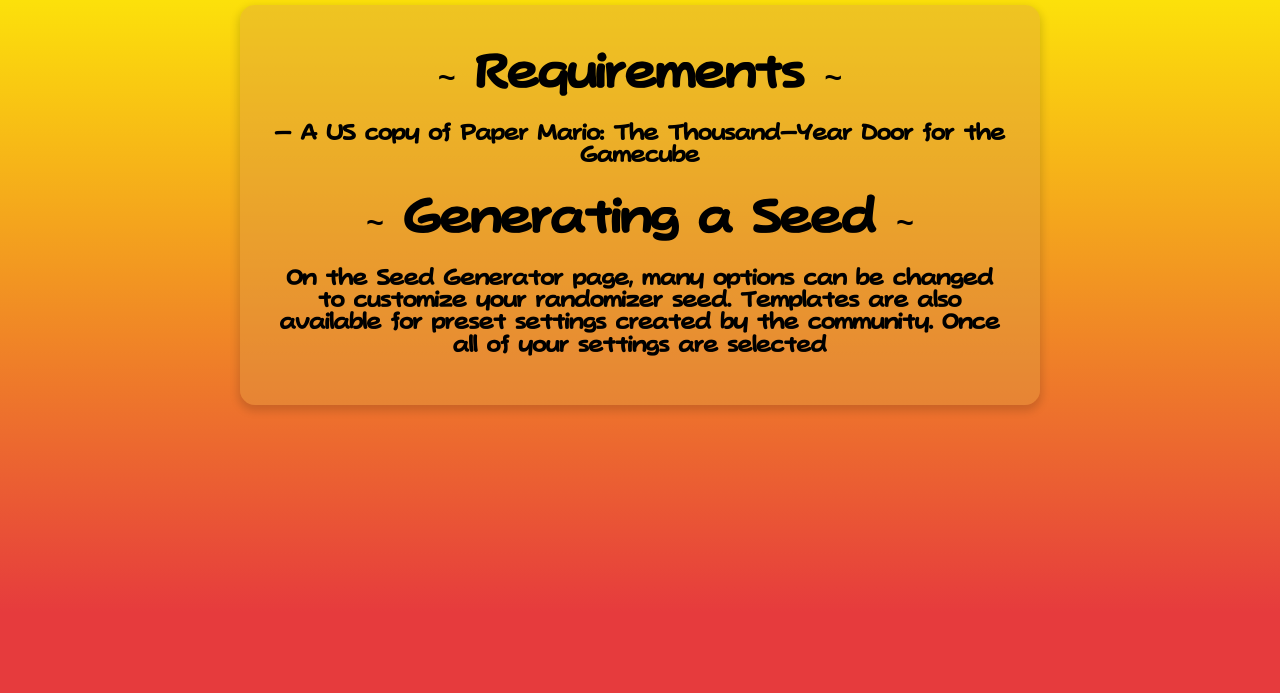
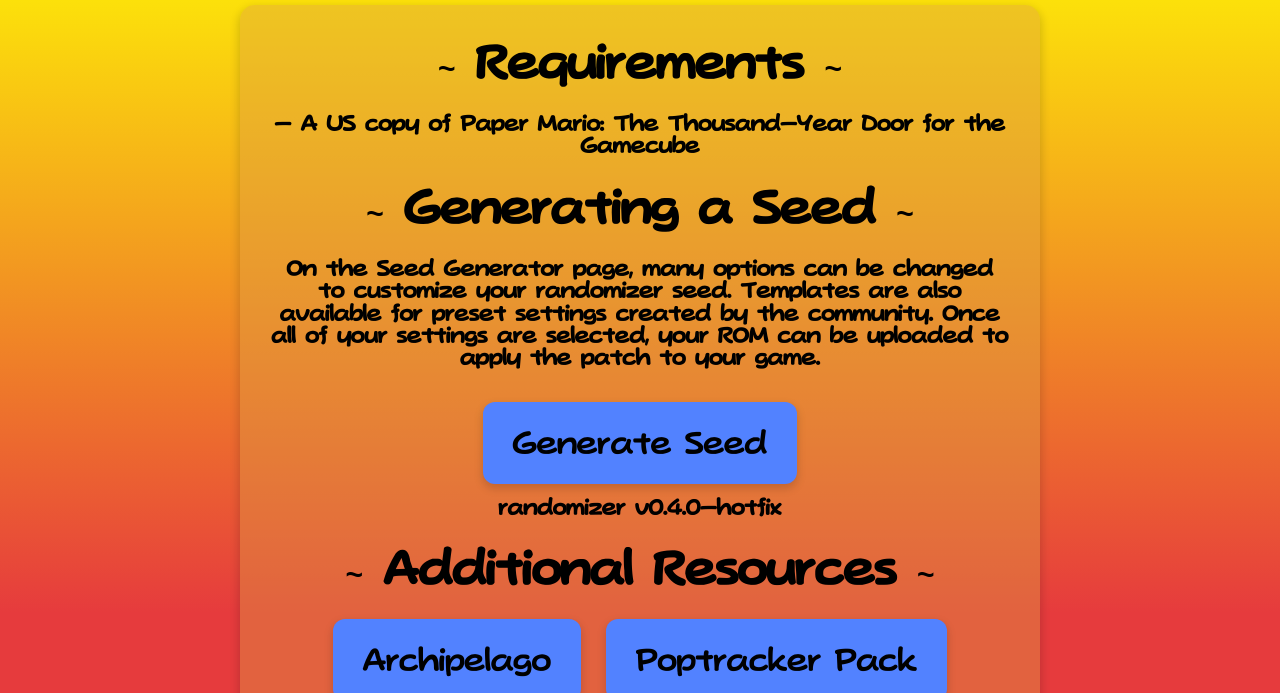
Before and after one commit to jamesbrq/TTYDRandomizerWebpage, a plain HTML site: page gettingStarted.html in a window 1280 px wide. Shown: the part 107-800 px from the top of the page. Drawn offline with Linux system fonts and the light colour scheme.

Commit message:
Update gettingStarted.html

```diff
--- a/gettingStarted.html
+++ b/gettingStarted.html
@@ -28,8 +28,22 @@
             On the Seed Generator page,
             many options can be changed to customize your randomizer seed.
             Templates are also available for preset settings created by the community.
-            Once all of your settings are selected
+            Once all of your settings are selected, your ROM can be uploaded to apply the patch to your game.
         </h1>
+        <div class="generate-link-group">
+            <div class="info-link-container">
+                <a href="generate.html" class="info-link">Generate Seed</a>
+            </div>
+            <h1 class="generator-version">randomizer v0.4.0-hotfix</h1>
+        </div>
+        <h1 class="large-header">~ Additional Resources ~</h1>
+        <div class="info-link-group">
+            <div class="info-link-container">
+                <a href="archipelago.html" class="info-link">Archipelago</a>
+            </div>
+            <div class="info-link-container">
+                <a href="https://github.com/ZobeePlays/TTYD-Randomizer-AP-Tracker" class="info-link" target="_blank">Poptracker Pack</a>
+        </div>
     </div>
 </div>
 </body>
```
